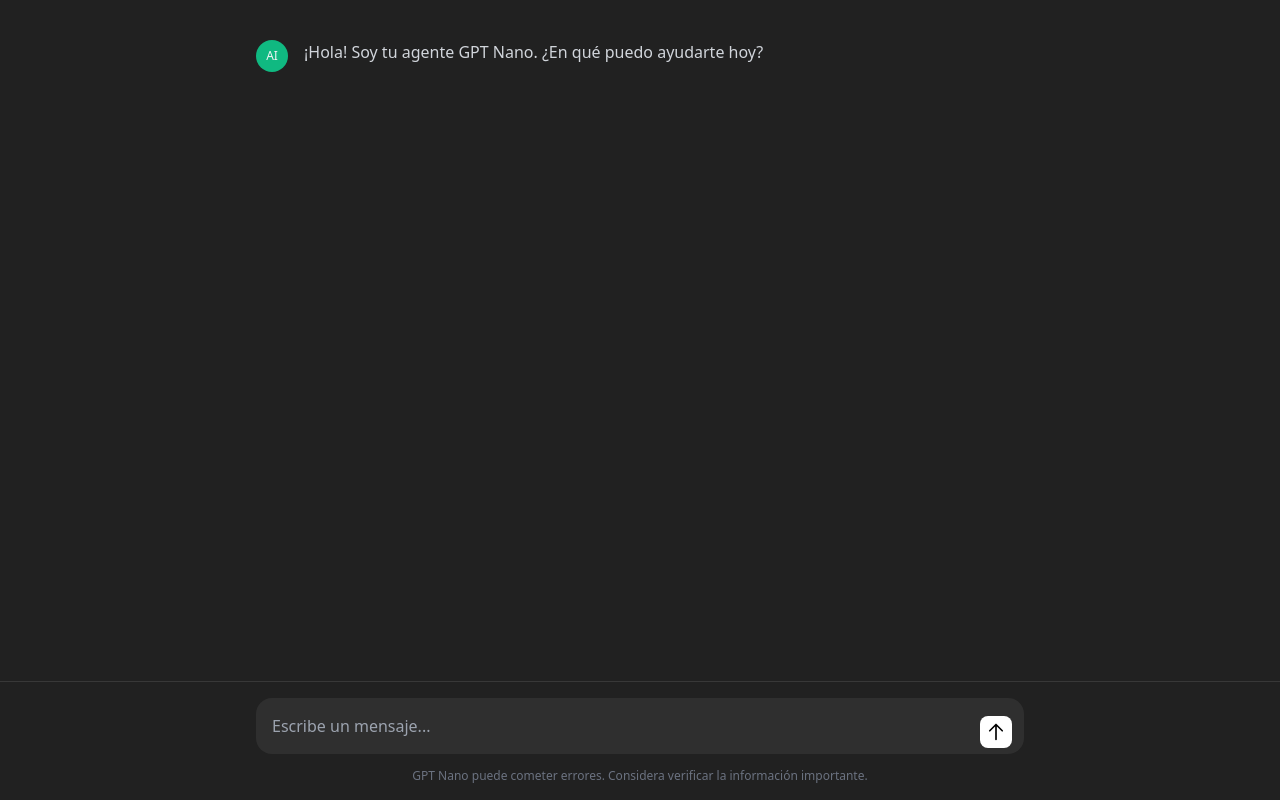
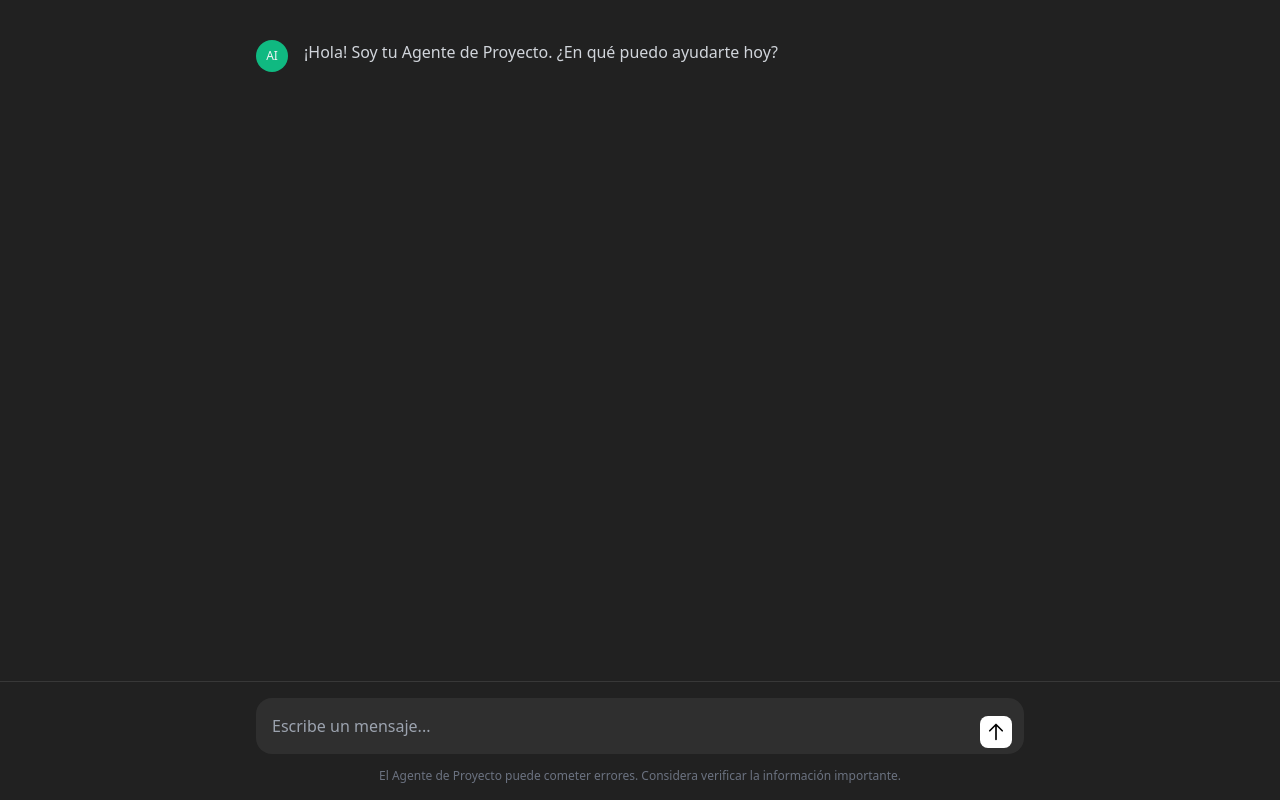
Before and after one commit to karolcita/Agente-gpt5-nano, a website: page public/index.html in a window 1280 px wide. Drawn offline with nearby package versions, Linux system fonts and the light colour scheme.

Commit message:
cambio  de mensaje de inicio

```diff
--- a/public/index.html
+++ b/public/index.html
@@ -3,7 +3,7 @@
 <head>
     <meta charset="UTF-8">
     <meta name="viewport" content="width=device-width, initial-scale=1.0">
-    <title>Mi GPT Nano Agent</title>
+    <title>Agente de Proyecto</title>
     <script src="https://cdn.tailwindcss.com"></script>
 </head>
 <body class="bg-[#212121] text-gray-100 h-screen flex flex-col">
@@ -12,7 +12,7 @@
         <div class="max-w-3xl mx-auto flex gap-4">
             <div class="w-8 h-8 rounded-full bg-emerald-500 flex-shrink-0 flex items-center justify-center text-xs">AI</div>
             <div class="flex-1 space-y-2">
-                <p class="text-gray-300">¡Hola! Soy tu agente GPT Nano. ¿En qué puedo ayudarte hoy?</p>
+                <p class="text-gray-300">¡Hola! Soy tu Agente de Proyecto. ¿En qué puedo ayudarte hoy?</p>
             </div>
         </div>
     </div>
@@ -29,7 +29,7 @@
                 </svg>
             </button>
         </div>
-        <p class="text-center text-xs text-gray-500 mt-2">GPT Nano puede cometer errores. Considera verificar la información importante.</p>
+        <p class="text-center text-xs text-gray-500 mt-2">El Agente de Proyecto puede cometer errores. Considera verificar la información importante.</p>
     </div>
 
     <script src="script.js"></script>
```
Also changed, not shown: 1 other file.
